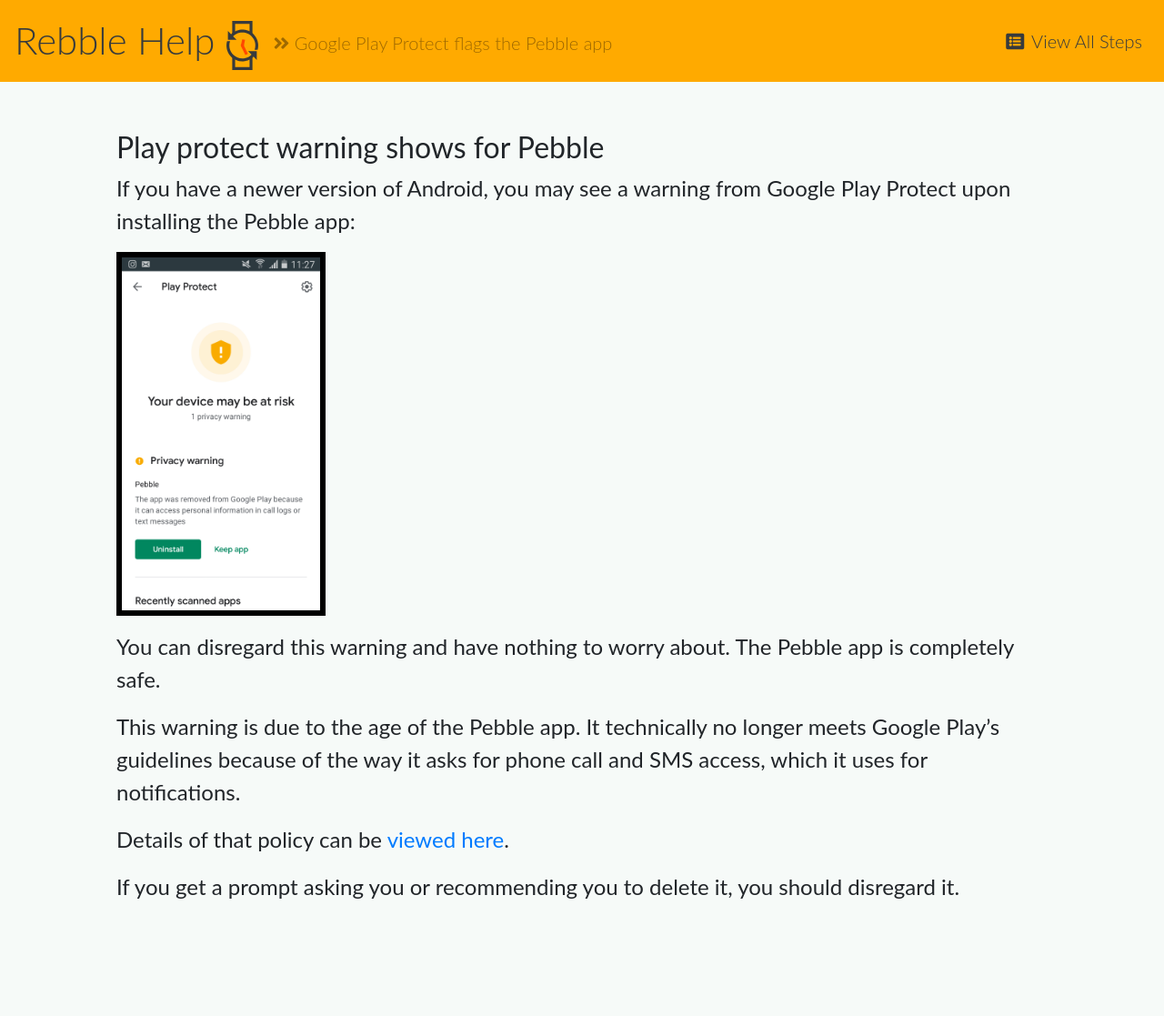
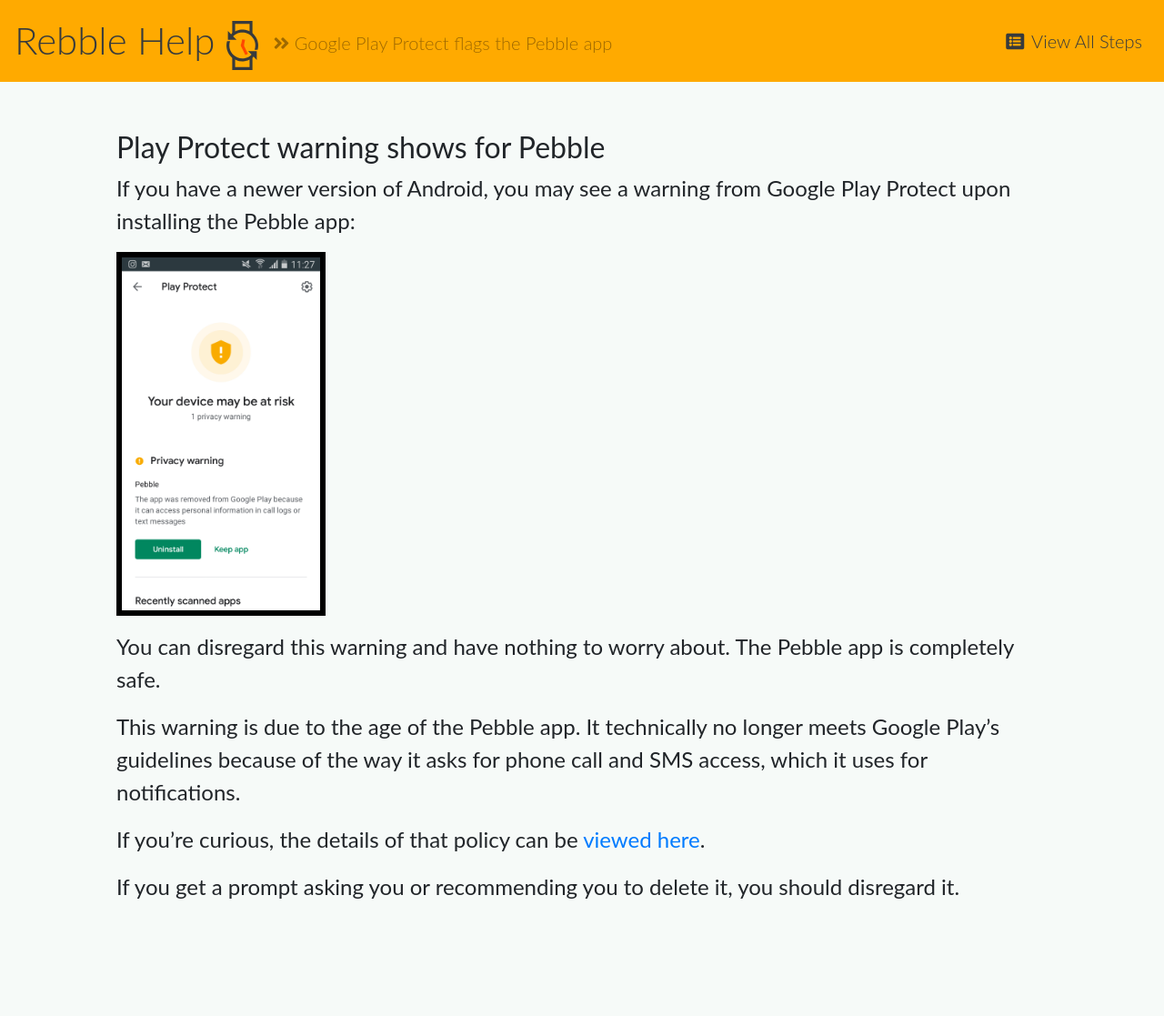
Before and after one commit to pebble-dev/rebble-help, a Jekyll site: the page built from _topic/play-protect.md, in a window 1280 px wide. Shown: the whole page at 91% size. Built offline with Jekyll 4.4.1, drawn with Linux system fonts in a browser that asks for light colours; nearby versions of some CDN libraries.

Commit message:
Update play-protect.md

```diff
--- a/_topic/play-protect.md
+++ b/_topic/play-protect.md
@@ -9,7 +9,7 @@ hideFirstStepNumber: true
 osSpecific: false
 ---
 
-# Play protect warning shows for Pebble
+# Play Protect warning shows for Pebble
 
 If you have a newer version of Android, you may see a warning from Google Play Protect upon installing the Pebble app:
 
@@ -19,6 +19,6 @@ You can disregard this warning and have nothing to worry about. The Pebble app i
 
 This warning is due to the age of the Pebble app. It technically no longer meets Google Play's guidelines because of the way it asks for phone call and SMS access, which it uses for notifications.
 
-Details of that policy can be [viewed here](https://support.google.com/googleplay/android-developer/answer/10208820).
+If you're curious, the details of that policy can be [viewed here](https://support.google.com/googleplay/android-developer/answer/10208820).
 
 If you get a prompt asking you or recommending you to delete it, you should disregard it.
```
